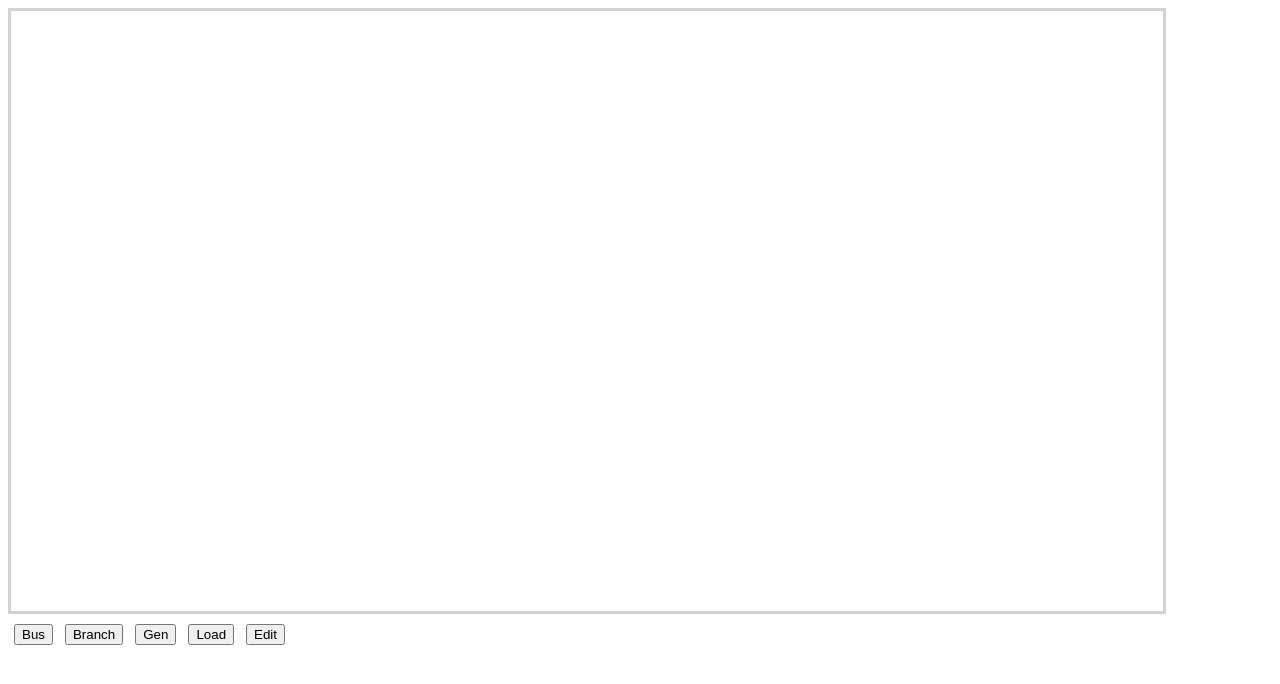
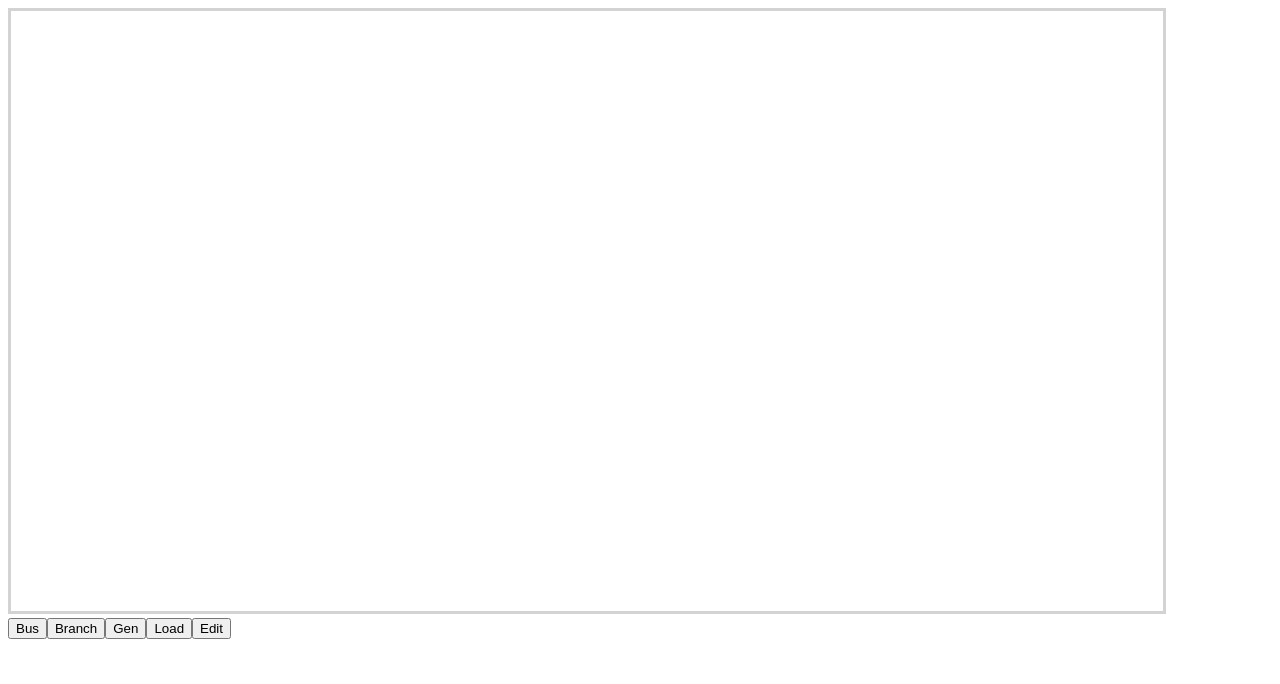
Before and after one commit to dsuper66/simplexnodal, an Angular app: page /network-builder-component in a window 1280 px wide. Shown: the top 684 px of the page. Built offline with nearby package versions, Linux system fonts and the light colour scheme.

Commit message:
button work

```diff
--- a/src/app/views/network-builder-view/network-builder-view.component.css
+++ b/src/app/views/network-builder-view/network-builder-view.component.css
@@ -22,8 +22,8 @@
   margin: 0px;
 }
 
-/* not used... included in button */
-.noselect {
+
+button {
   -webkit-touch-callout: none; /* iOS Safari */
     -webkit-user-select: none; /* Safari */
      -khtml-user-select: none; /* Konqueror HTML */
@@ -40,6 +40,7 @@
   .button-row button {
     display: table-cell;
     margin: 6px;
+    border-color: black;
 
     /* no select */
     -webkit-touch-callout: none; /* iOS Safari */
--- a/src/app/views/network-builder-view/network-builder-view.component.html
+++ b/src/app/views/network-builder-view/network-builder-view.component.html
@@ -64,12 +64,12 @@
 </svg>
 
 <section>
-  <div class="button-row">
+  <!-- <div class="button-row"> -->
     <button (click)="addElement('bus')">Bus</button>
     <button (click)="addElement('branch')">Branch</button>
     <button (click)="addElement('gen')">Gen</button>
     <button (click)="addElement('load')">Load</button>
 
     <button routerLink="/data-entry-component">Edit</button>
-  </div>
+  <!-- </div> -->
 </section>
```
